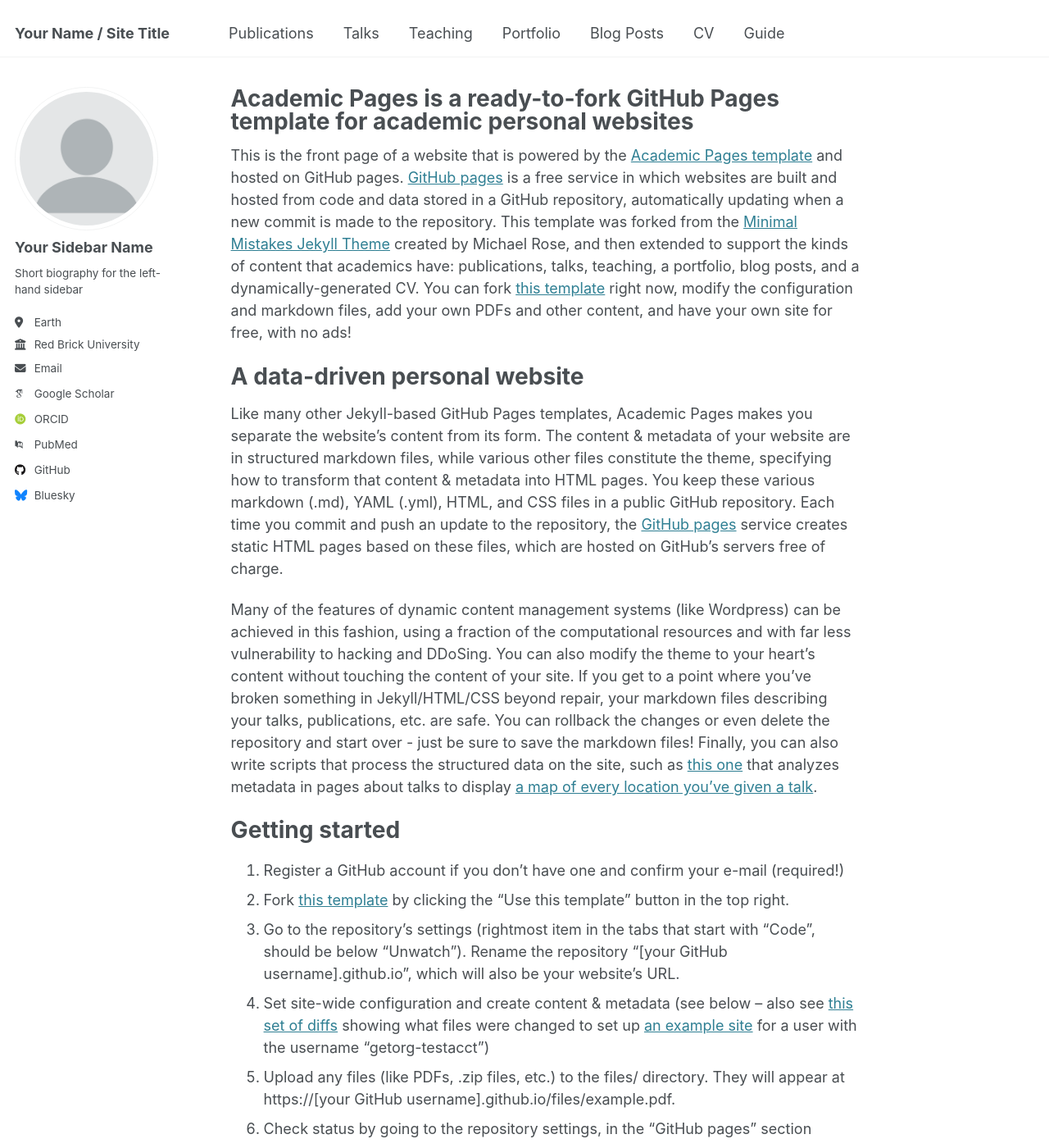
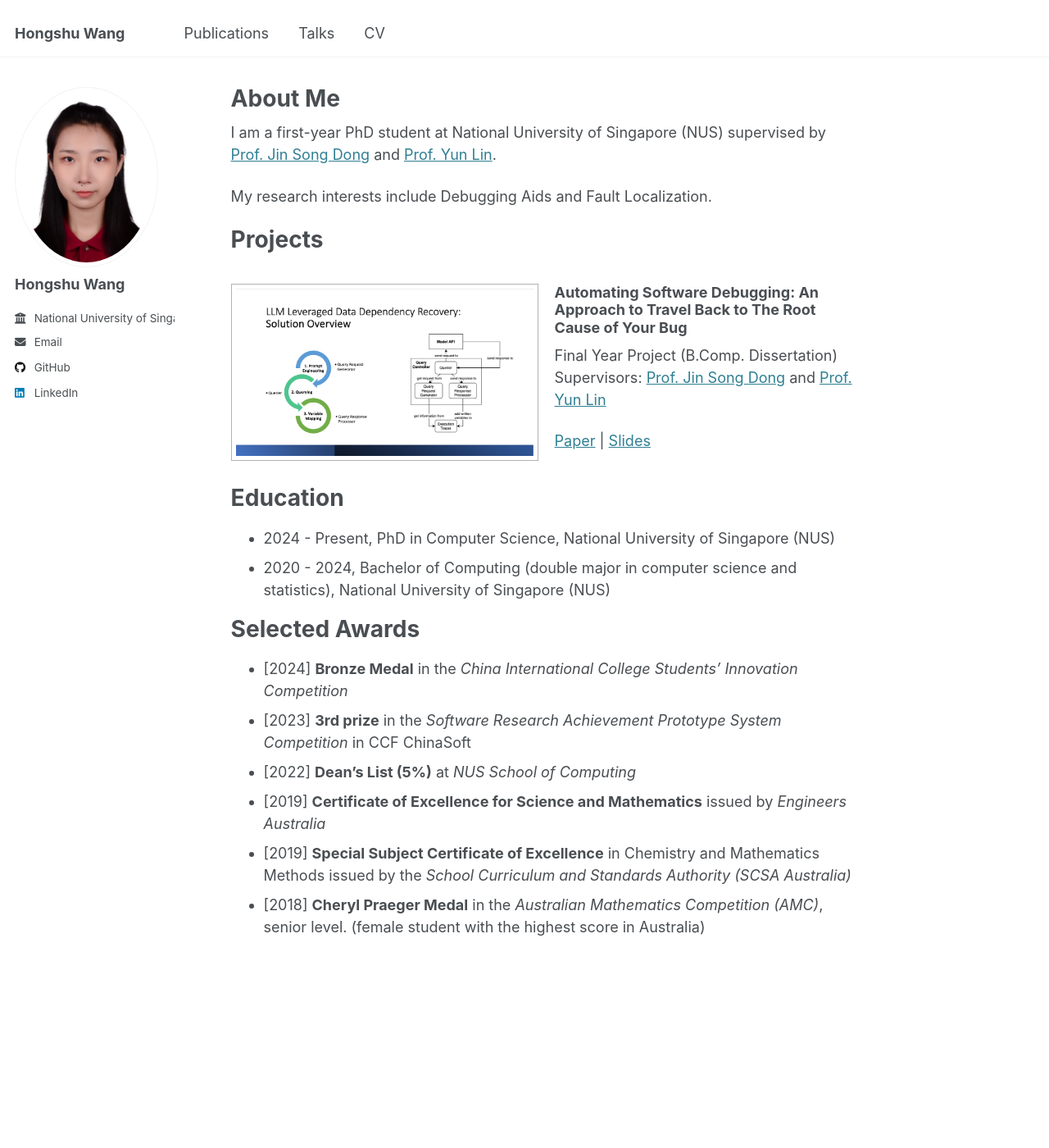
Before and after one commit to HongshuW/HongshuW.github.io, a Jekyll site: the page built from _pages/about.md, in a window 1280 px wide and 1400 px high. Shown: the whole window at 82% size. Built offline with Jekyll 4.4.1, drawn with Linux system fonts in a browser that asks for light colours; some web fonts are replaced; some of the changed text lies outside the part shown.

Commit message:
update profile

```diff
--- a/_config.yml
+++ b/_config.yml
@@ -9,7 +9,7 @@
 # Basic Site Settings
 locale                   : "en-US"
 site_theme               : "default"
-title                    : "Your Name / Site Title"
+title                    : "Hongshu Wang"
 title_separator          : "-"
 name                     : &name "Your Name"
 description              : &description "personal description"
@@ -22,22 +22,20 @@ repository               : "academicpages/academicpages.github.io"
 #               Additional customization can be done by editing /_includes/author-profile.html
 author:
   # Biographic information
-  avatar           : "profile.png"
-  name             : "Your Sidebar Name"
-  pronouns         : # example: "she/her"
-  bio              : "Short biography for the left-hand sidebar"
-  location         : "Earth"
-  employer         : "Red Brick University"
+  avatar           : "avatar/avatar.JPG"
+  name             : "Hongshu Wang"
+  bio              : " "
+  employer         : "National University of Singapore"
   uri              : # URL
-  email            : "none@example.org"
+  email            : "hongshu.wang@u.nus.edu"
 
   # Academic websites
   arxiv            : # URL - Update with the correct link to your profile
-  googlescholar    : "https://scholar.google.com/citations?user=PS_CX0AAAAAJ"
+  googlescholar    : #"https://scholar.google.com/citations?user=PS_CX0AAAAAJ"
   impactstory      : # URL
-  orcid            : "http://orcid.org/yourorcidurl"
+  orcid            : #"http://orcid.org/yourorcidurl"
   semantic         : # URL
-  pubmed           : "https://www.ncbi.nlm.nih.gov/pubmed/?term=john+snow"
+  pubmed           : #"https://www.ncbi.nlm.nih.gov/pubmed/?term=john+snow"
   researchgate     : # URL
   scopus           : # URL
 
@@ -45,12 +43,12 @@ author:
   bitbucket        : # Username - Update with your username on the site
   codepen          : # Username
   dribbble         : # Username
-  github           : "academicpages"
+  github           : "HongshuW"
   kaggle           : # Username
   stackoverflow    : # User number or user number and name (i.e., use "1" or "1/jeff-atwood")
 
   # Social media
-  bluesky          : "bsky.app" # Replace this with you Bluesky username
+  bluesky          : #"bsky.app" # Replace this with you Bluesky username
   facebook         : # Username
   flickr           : # Username
   foursquare       : # Username
@@ -59,7 +57,7 @@ author:
   keybase          : # Username
   instagram        : # Username
   lastfm           : # Username
-  linkedin         : # Username
+  linkedin         : "hongshu-wang-b57952201/"
   mastodon         : # URL
   medium           : # URL
   pinterest        : # Username
--- a/_pages/about.md
+++ b/_pages/about.md
@@ -1,49 +1,44 @@
 ---
 permalink: /
-title: "Academic Pages is a ready-to-fork GitHub Pages template for academic personal websites"
+title: "About Me"
 author_profile: true
 redirect_from:
   - /about/
   - /about.html
 ---
 
-This is the front page of a website that is powered by the [Academic Pages template](https://github.com/academicpages/academicpages.github.io) and hosted on GitHub pages. [GitHub pages](https://pages.github.com) is a free service in which websites are built and hosted from code and data stored in a GitHub repository, automatically updating when a new commit is made to the repository. This template was forked from the [Minimal Mistakes Jekyll Theme](https://mmistakes.github.io/minimal-mistakes/) created by Michael Rose, and then extended to support the kinds of content that academics have: publications, talks, teaching, a portfolio, blog posts, and a dynamically-generated CV. You can fork [this template](https://github.com/academicpages/academicpages.github.io) right now, modify the configuration and markdown files, add your own PDFs and other content, and have your own site for free, with no ads!
+I am a first-year PhD student at National University of Singapore (NUS) supervised by [Prof. Jin Song Dong](https://www.comp.nus.edu.sg/~dongjs/) and [Prof. Yun Lin](http://linyun.info).
 
-A data-driven personal website
+
+My research interests include Debugging Aids and Fault Localization.
+
+Projects
 ======
-Like many other Jekyll-based GitHub Pages templates, Academic Pages makes you separate the website's content from its form. The content & metadata of your website are in structured markdown files, while various other files constitute the theme, specifying how to transform that content & metadata into HTML pages. You keep these various markdown (.md), YAML (.yml), HTML, and CSS files in a public GitHub repository. Each time you commit and push an update to the repository, the [GitHub pages](https://pages.github.com/) service creates static HTML pages based on these files, which are hosted on GitHub's servers free of charge.
+<div style="padding-bottom: 20px;">
+  <img src="/images/fyp/fyp.png" alt="Approach Overview" style="border: 1px solid #B2B2B2; padding: 5px;float: left;margin-right: 20px;" width="375" height="250">
+  <div>
+    <h3>Automating Software Debugging: An Approach to Travel Back to The Root Cause of Your Bug</h3>
+    <p>
+    Final Year Project (B.Comp. Dissertation)
+    Supervisors: <a href="https://www.comp.nus.edu.sg/~dongjs/">Prof. Jin Song Dong</a> and <a href="http://linyun.info">Prof. Yun Lin</a>
+    </p>
+    <p></p>
+    <a href="files/fyp/Hongshu_Wang_FYP_Final_Report.pdf">Paper</a> | <a href="files/fyp/FYP_final_presentation.pdf">Slides</a>
+  </div>
+</div>
 
-Many of the features of dynamic content management systems (like Wordpress) can be achieved in this fashion, using a fraction of the computational resources and with far less vulnerability to hacking and DDoSing. You can also modify the theme to your heart's content without touching the content of your site. If you get to a point where you've broken something in Jekyll/HTML/CSS beyond repair, your markdown files describing your talks, publications, etc. are safe. You can rollback the changes or even delete the repository and start over - just be sure to save the markdown files! Finally, you can also write scripts that process the structured data on the site, such as [this one](https://github.com/academicpages/academicpages.github.io/blob/master/talkmap.ipynb) that analyzes metadata in pages about talks to display [a map of every location you've given a talk](https://academicpages.github.io/talkmap.html).
+<div style="padding-bottom: 20px;"></div>
 
-Getting started
+Education
 ======
-1. Register a GitHub account if you don't have one and confirm your e-mail (required!)
-1. Fork [this template](https://github.com/academicpages/academicpages.github.io) by clicking the "Use this template" button in the top right.
-1. Go to the repository's settings (rightmost item in the tabs that start with "Code", should be below "Unwatch"). Rename the repository "[your GitHub username].github.io", which will also be your website's URL.
-1. Set site-wide configuration and create content & metadata (see below -- also see [this set of diffs](http://archive.is/3TPas) showing what files were changed to set up [an example site](https://getorg-testacct.github.io) for a user with the username "getorg-testacct")
-1. Upload any files (like PDFs, .zip files, etc.) to the files/ directory. They will appear at https://[your GitHub username].github.io/files/example.pdf.
-1. Check status by going to the repository settings, in the "GitHub pages" section
+- 2024 - Present, PhD in Computer Science, National University of Singapore (NUS)
+- 2020 - 2024, Bachelor of Computing (double major in computer science and statistics), National University of Singapore (NUS)
 
-Site-wide configuration
-------
-The main configuration file for the site is in the base directory in [_config.yml](https://github.com/academicpages/academicpages.github.io/blob/master/_config.yml), which defines the content in the sidebars and other site-wide features. You will need to replace the default variables with ones about yourself and your site's github repository. The configuration file for the top menu is in [_data/navigation.yml](https://github.com/academicpages/academicpages.github.io/blob/master/_data/navigation.yml). For example, if you don't have a portfolio or blog posts, you can remove those items from that navigation.yml file to remove them from the header.
-
-Create content & metadata
-------
-For site content, there is one markdown file for each type of content, which are stored in directories like _publications, _talks, _posts, _teaching, or _pages. For example, each talk is a markdown file in the [_talks directory](https://github.com/academicpages/academicpages.github.io/tree/master/_talks). At the top of each markdown file is structured data in YAML about the talk, which the theme will parse to do lots of cool stuff. The same structured data about a talk is used to generate the list of talks on the [Talks page](https://academicpages.github.io/talks), each [individual page](https://academicpages.github.io/talks/2012-03-01-talk-1) for specific talks, the talks section for the [CV page](https://academicpages.github.io/cv), and the [map of places you've given a talk](https://academicpages.github.io/talkmap.html) (if you run this [python file](https://github.com/academicpages/academicpages.github.io/blob/master/talkmap.py) or [Jupyter notebook](https://github.com/academicpages/academicpages.github.io/blob/master/talkmap.ipynb), which creates the HTML for the map based on the contents of the _talks directory).
-
-**Markdown generator**
-
-The repository includes [a set of Jupyter notebooks](https://github.com/academicpages/academicpages.github.io/tree/master/markdown_generator
-) that converts a CSV containing structured data about talks or presentations into individual markdown files that will be properly formatted for the Academic Pages template. The sample CSVs in that directory are the ones I used to create my own personal website at stuartgeiger.com. My usual workflow is that I keep a spreadsheet of my publications and talks, then run the code in these notebooks to generate the markdown files, then commit and push them to the GitHub repository.
-
-How to edit your site's GitHub repository
-------
-Many people use a git client to create files on their local computer and then push them to GitHub's servers. If you are not familiar with git, you can directly edit these configuration and markdown files directly in the github.com interface. Navigate to a file (like [this one](https://github.com/academicpages/academicpages.github.io/blob/master/_talks/2012-03-01-talk-1.md) and click the pencil icon in the top right of the content preview (to the right of the "Raw | Blame | History" buttons). You can delete a file by clicking the trashcan icon to the right of the pencil icon. You can also create new files or upload files by navigating to a directory and clicking the "Create new file" or "Upload files" buttons.
-
-Example: editing a markdown file for a talk
-![Editing a markdown file for a talk](/images/editing-talk.png)
-
-For more info
-------
-More info about configuring Academic Pages can be found in [the guide](https://academicpages.github.io/markdown/), the [growing wiki](https://github.com/academicpages/academicpages.github.io/wiki), and you can always [ask a question on GitHub](https://github.com/academicpages/academicpages.github.io/discussions). The [guides for the Minimal Mistakes theme](https://mmistakes.github.io/minimal-mistakes/docs/configuration/) (which this theme was forked from) might also be helpful.
+Selected Awards
+======
+- [2024] **Bronze Medal** in the *China International College Students’ Innovation Competition*
+- [2023] **3rd prize** in the *Software Research Achievement Prototype System Competition* in CCF ChinaSoft
+- [2022] **Dean's List (5%)** at *NUS School of Computing*
+- [2019] **Certificate of Excellence for Science and Mathematics** issued by *Engineers Australia*
+- [2019] **Special Subject Certificate of Excellence** in Chemistry and Mathematics Methods issued by the *School Curriculum and Standards Authority (SCSA Australia)*
+- [2018] **Cheryl Praeger Medal** in the *Australian Mathematics Competition (AMC)*, senior level. (female student with the highest score in Australia)
```
Also changed, not shown: _data/navigation.yml (+0 -12 lines), _portfolio/portfolio-1.md (deleted, +0 -7 lines), _portfolio/portfolio-2.html (deleted, +0 -7 lines), _posts/2012-08-14-blog-post-1.md (deleted, +0 -20 lines), _posts/2013-08-14-blog-post-2.md (deleted, +0 -20 lines), _posts/2014-08-14-blog-post-3.md (deleted, +0 -20 lines), _posts/2015-08-14-blog-post-4.md (deleted, +0 -20 lines), _posts/2199-01-01-future-post.md (deleted, +0 -11 lines), _teaching/2014-spring-teaching-1.md (deleted, +0 -20 lines), _teaching/2015-spring-teaching-2.md (deleted, +0 -20 lines), images/avatar/avatar.JPG (added), images/fyp/fyp.png (added), 2 other files.
